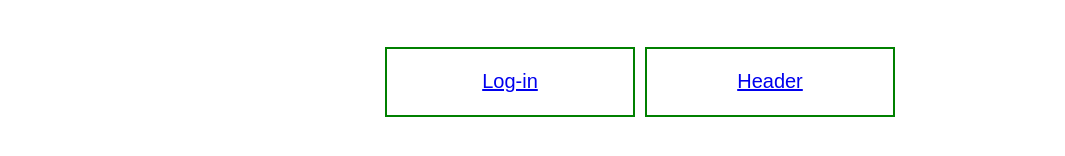
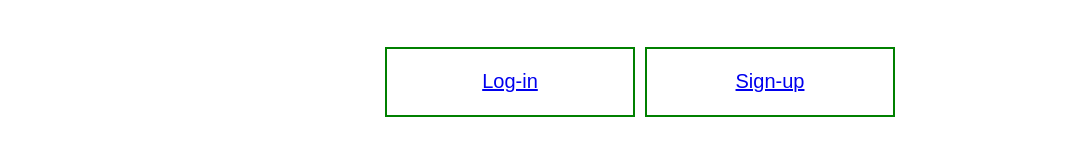
Before and after one commit to a01329882/FinalProject, a React (Create React App) app: page / in a window 1280 px wide. Shown: the part 562-718 px from the top of the page, without its empty margins (0-1065 px from the left). Built offline with nearby package versions, Linux system fonts and the light colour scheme.

Commit message:
Component header changed to sign-up

```diff
--- a/src/components/Index.js
+++ b/src/components/Index.js
@@ -14,7 +14,7 @@ function Index() {
         </div>
         <div>
             <button className='btnIndex btnIndex1'><Link to="LogIn">Log-in</Link></button>
-            <button className='btnIndex btnIndex2'><Link to="SignUp">Header</Link></button>
+            <button className='btnIndex btnIndex2'><Link to="SignUp">Sign-up</Link></button>
         </div>
     </div>
   )
```
